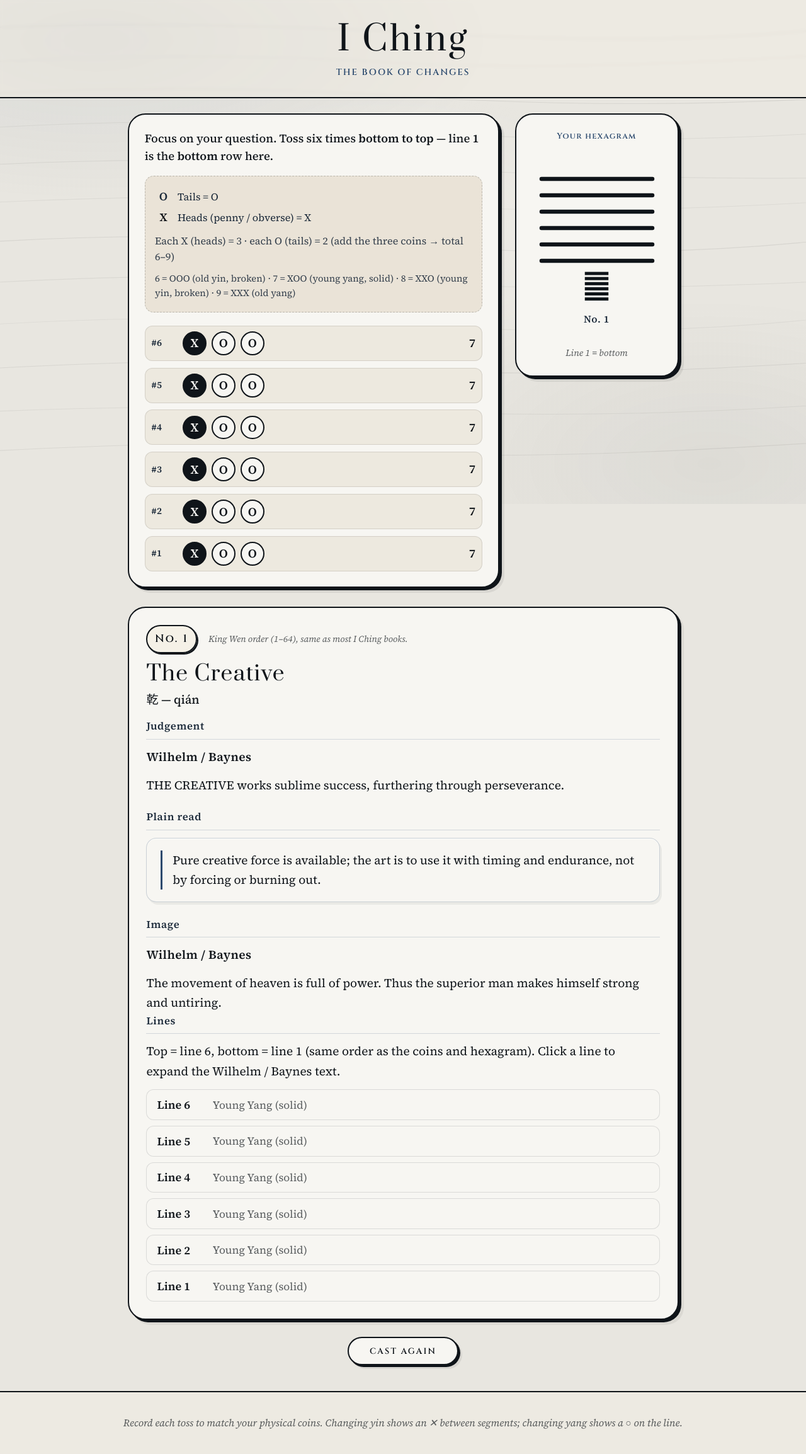
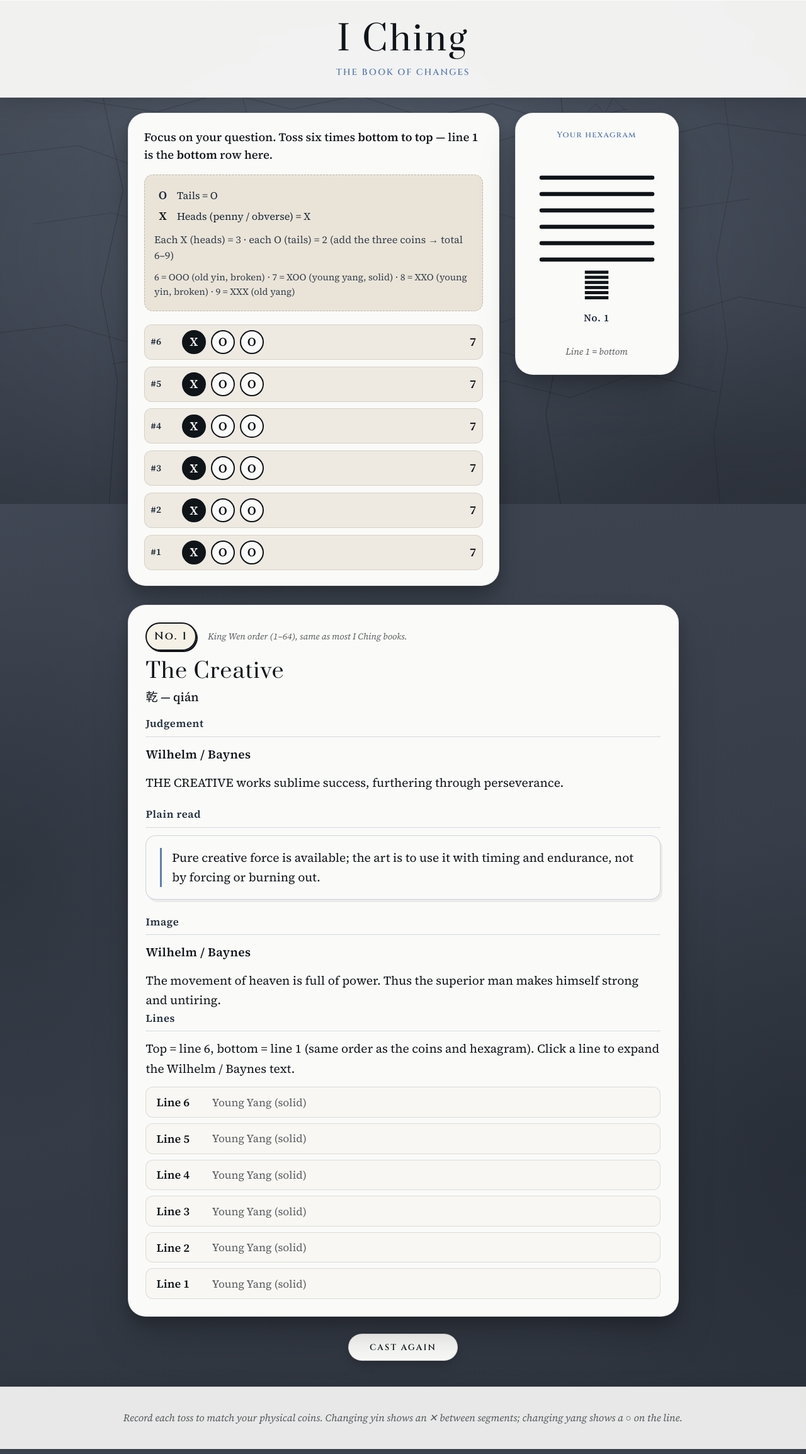
Before and after one commit to grahamgrilli/iching-app, a React (Vite) app: page / in a window 1280 px wide. Shown: the whole page at 63% size. Built offline with nearby package versions, Linux system fonts and the light colour scheme.

Commit message:
Slate cracked backdrop and elevated card shadows

```diff
--- a/src/App.css
+++ b/src/App.css
@@ -1,25 +1,35 @@
-/* Vintage nautical / chart — cream paper, ink linework waves, display serifs */
+/* Slate stone field + lifted paper cards */
 
 .app {
-  --color-bg: #e8e6e0;
+  --color-bg: #3d4450;
   --color-ink: #0f1419;
-  --color-cream: #f7f6f2;
+  --color-cream: #fafaf8;
   --color-ink-muted: rgba(15, 20, 25, 0.68);
   --color-heading: #1a2838;
-  --color-accent: #2c4a6e;
+  --color-accent: #5b7eb3;
   --frame-radius: 28px;
-  --frame-border: 2px solid var(--color-ink);
+  --frame-border: 1px solid rgba(15, 20, 25, 0.1);
+  --card-elevated:
+    0 1px 0 rgba(255, 255, 255, 0.88) inset,
+    0 2px 6px rgba(0, 0, 0, 0.05),
+    0 10px 22px rgba(0, 0, 0, 0.18),
+    0 24px 44px rgba(0, 0, 0, 0.12),
+    0 40px 72px rgba(0, 0, 0, 0.08);
 
   position: relative;
   min-height: 100vh;
   display: flex;
   flex-direction: column;
   color: var(--color-ink);
-  background: var(--color-bg);
+  background:
+    radial-gradient(ellipse 90% 55% at 50% -5%, rgba(120, 132, 148, 0.22) 0%, transparent 52%),
+    radial-gradient(ellipse 70% 45% at 100% 80%, rgba(20, 24, 30, 0.35) 0%, transparent 50%),
+    radial-gradient(ellipse 60% 40% at 0% 60%, rgba(30, 36, 44, 0.4) 0%, transparent 48%),
+    linear-gradient(168deg, #4f5866 0%, #3d4450 38%, #2e343e 100%);
 }
 
-/* Full-bleed wave linework */
-.wave-backdrop {
+/* Fracture linework over slate */
+.crack-backdrop {
   position: fixed;
   inset: 0;
   width: 100%;
@@ -29,21 +39,21 @@
   opacity: 1;
 }
 
-.wave-backdrop path {
-  stroke: var(--color-ink);
+.crack-backdrop-strokes path {
   fill: none;
+  vector-effect: non-scaling-stroke;
 }
 
-/* Soft “illumination” + depth (branch-shadow feel) */
+/* Vignette + slight cool haze */
 .app-shade {
   position: fixed;
   inset: 0;
   z-index: 0;
   pointer-events: none;
   background:
-    radial-gradient(ellipse 85% 55% at 12% 8%, rgba(44, 74, 110, 0.07) 0%, transparent 58%),
-    radial-gradient(ellipse 70% 60% at 88% 92%, rgba(15, 20, 25, 0.05) 0%, transparent 55%),
-    radial-gradient(ellipse 50% 40% at 50% 45%, rgba(247, 246, 242, 0.4) 0%, transparent 65%);
+    radial-gradient(ellipse 100% 80% at 50% 50%, transparent 30%, rgba(10, 12, 16, 0.35) 100%),
+    radial-gradient(ellipse 85% 55% at 12% 8%, rgba(255, 255, 255, 0.04) 0%, transparent 58%),
+    radial-gradient(ellipse 70% 60% at 88% 92%, rgba(0, 0, 0, 0.12) 0%, transparent 55%);
 }
 
 .app-header {
@@ -51,9 +61,13 @@
   z-index: 1;
   padding: 1.75rem 1.25rem 1.5rem;
   text-align: center;
-  border-bottom: var(--frame-border);
-  background: rgba(245, 241, 230, 0.35);
-  backdrop-filter: blur(2px);
+  border-bottom: 1px solid rgba(0, 0, 0, 0.08);
+  background: rgba(252, 252, 250, 0.94);
+  backdrop-filter: blur(10px);
+  box-shadow:
+    0 1px 0 rgba(255, 255, 255, 0.75) inset,
+    0 8px 28px rgba(0, 0, 0, 0.12),
+    0 2px 8px rgba(0, 0, 0, 0.06);
 }
 
 .app-header h1 {
@@ -103,13 +117,12 @@
 }
 
 .casting-panel {
+  position: relative;
   background: var(--color-cream);
   border: var(--frame-border);
   border-radius: var(--frame-radius);
   padding: 1.35rem 1.4rem;
-  box-shadow:
-    4px 4px 0 var(--color-ink),
-    8px 8px 0 rgba(26, 26, 26, 0.07);
+  box-shadow: var(--card-elevated);
 }
 
 .hex-panel {
@@ -324,15 +337,14 @@
 
 /* Interpretation */
 .interpretation {
+  position: relative;
   background: var(--color-cream);
   border: var(--frame-border);
   border-radius: var(--frame-radius);
   padding: 1.5rem 1.55rem;
   margin-bottom: 1.5rem;
   color: var(--color-ink);
-  box-shadow:
-    4px 4px 0 var(--color-ink),
-    8px 8px 0 rgba(26, 26, 26, 0.06);
+  box-shadow: var(--card-elevated);
 }
 
 .hexagram-number-row {
@@ -598,28 +610,32 @@
   letter-spacing: 0.16em;
   text-transform: uppercase;
   background: var(--color-cream);
-  border: 2px solid var(--color-ink);
+  border: 1px solid rgba(15, 20, 25, 0.12);
   border-radius: 999px;
   color: var(--color-ink);
   cursor: pointer;
   box-shadow:
-    3px 3px 0 var(--color-ink),
-    6px 6px 0 rgba(26, 26, 26, 0.07);
+    0 1px 0 rgba(255, 255, 255, 0.85) inset,
+    0 4px 12px rgba(0, 0, 0, 0.12),
+    0 12px 28px rgba(0, 0, 0, 0.1);
   transition:
     transform 0.12s ease,
     box-shadow 0.12s ease;
 }
 
 .cast-again:hover {
-  transform: translate(1px, 1px);
+  transform: translateY(-1px);
   box-shadow:
-    2px 2px 0 var(--color-ink),
-    4px 4px 0 rgba(26, 26, 26, 0.07);
+    0 1px 0 rgba(255, 255, 255, 0.85) inset,
+    0 6px 16px rgba(0, 0, 0, 0.14),
+    0 16px 36px rgba(0, 0, 0, 0.12);
 }
 
 .cast-again:active {
-  transform: translate(3px, 3px);
-  box-shadow: none;
+  transform: translateY(0);
+  box-shadow:
+    0 1px 0 rgba(255, 255, 255, 0.7) inset,
+    0 2px 8px rgba(0, 0, 0, 0.1);
 }
 
 .app-footer {
@@ -631,9 +647,12 @@
   font-size: 0.88rem;
   font-style: italic;
   color: var(--color-ink-muted);
-  border-top: var(--frame-border);
-  background: rgba(245, 241, 230, 0.35);
-  backdrop-filter: blur(2px);
+  border-top: 1px solid rgba(0, 0, 0, 0.08);
+  background: rgba(252, 252, 250, 0.9);
+  backdrop-filter: blur(10px);
+  box-shadow:
+    0 -4px 24px rgba(0, 0, 0, 0.1),
+    0 -1px 0 rgba(255, 255, 255, 0.5) inset;
 }
 
 @media (max-width: 480px) {
--- a/src/App.tsx
+++ b/src/App.tsx
@@ -9,7 +9,7 @@ import {
   binaryToHexagramNumber,
 } from './lib/cast';
 import { getHexagramByBinary } from './data/hexagrams';
-import WaveBackdrop from './components/WaveBackdrop';
+import CrackBackdrop from './components/CrackBackdrop';
 import './App.css';
 
 function App() {
@@ -33,7 +33,7 @@ function App() {
 
   return (
     <div className="app">
-      <WaveBackdrop />
+      <CrackBackdrop />
       <div className="app-shade" aria-hidden />
       <header className="app-header">
         <h1>I Ching</h1>
--- /dev/null
+++ b/src/components/CrackBackdrop.tsx
@@ -0,0 +1,47 @@
+/** Fine fracture lines over slate — reads as weathered stone */
+export default function CrackBackdrop() {
+  const cracks = [
+    'M-40,120 L180,95 L320,140 L480,88 L620,130 L780,70 L920,115 L1080,60 L1220,100 L1480,75',
+    'M200,-20 L185,180 L220,340 L180,520 L210,680 L195,900',
+    'M980,-30 L1005,200 L960,380 L1010,560 L975,740 L1005,920',
+    'M-30,280 L140,260 L280,310 L400,250 L540,290 L680,240 L820,275 L960,230 L1100,265 L1280,220 L1500,250',
+    'M450,-40 L430,160 L470,320 L440,480 L455,640 L430,820 L460,940',
+    'M60,400 L200,380 L340,420 L500,360 L640,400 L780,350 L920,390 L1060,340 L1200,375 L1340,355',
+    'M1320,-50 L1290,140 L1310,300 L1280,460 L1300,620 L1275,780 L1290,940',
+    'M-50,600 L120,580 L260,620 L400,570 L520,605 L680,555 L840,595 L1000,540 L1160,580 L1320,530 L1500,560',
+    'M300,720 L420,700 L540,740 L660,690 L780,725 L900,680 L1020,710 L1140,665 L1280,700',
+    'M150,180 L280,200 L400,165 L520,195 L640,170 L760,210 L880,185 L1000,220 L1120,195',
+    'M700,400 L720,380 L735,405 L750,375 L770,395 L790,360 L810,385',
+    'M400,500 L415,485 L430,505 L445,475 L465,495',
+    'M1050,200 L1065,185 L1080,205 L1095,175 L1115,195',
+    'M200,650 L320,630 L440,660 L560,615 L680,645 L800,605 L920,635',
+    'M550,150 L565,135 L580,155 L595,125 L615,145',
+  ];
+
+  return (
+    <svg
+      className="crack-backdrop"
+      xmlns="http://www.w3.org/2000/svg"
+      viewBox="0 0 1440 900"
+      preserveAspectRatio="xMidYMid slice"
+      aria-hidden
+    >
+      <g
+        fill="none"
+        strokeLinecap="round"
+        strokeLinejoin="round"
+        className="crack-backdrop-strokes"
+      >
+        {cracks.map((d, i) => (
+          <path
+            key={i}
+            d={d}
+            stroke="rgba(12, 14, 18, 0.42)"
+            strokeWidth={i < 3 ? 1.1 : 0.75}
+            opacity={0.55 + (i % 5) * 0.05}
+          />
+        ))}
+      </g>
+    </svg>
+  );
+}
--- a/src/components/WaveBackdrop.tsx
+++ /dev/null
@@ -1,37 +0,0 @@
-/** Thin linework waves — continuous curves, nautical / vintage print feel */
-export default function WaveBackdrop() {
-  const w = 1.15;
-
-  const paths = [
-    'M-80,168 Q320,142 720,168 T1520,168',
-    'M-80,228 Q340,198 720,228 T1520,228',
-    'M-80,292 Q300,268 720,292 T1520,310',
-    'M-80,358 Q360,332 700,356 T1520,348',
-    'M-80,428 Q280,398 720,428 T1520,412',
-    'M-80,498 Q380,470 700,492 T1520,488',
-    'M-80,572 Q320,542 740,568 T1520,548',
-    'M-80,648 Q400,618 680,642 T1520,628',
-    'M-80,722 Q340,702 720,718 T1520,702',
-    'M-80,792 Q420,762 660,786 T1520,768',
-    'M-80,112 Q360,88 680,108 T1520,92',
-    'M-80,52 Q280,32 760,58 T1520,42',
-  ];
-
-  const opacities = [0.07, 0.055, 0.065, 0.05, 0.075, 0.06, 0.045, 0.07, 0.055, 0.065, 0.05, 0.08];
-
-  return (
-    <svg
-      className="wave-backdrop"
-      xmlns="http://www.w3.org/2000/svg"
-      viewBox="0 0 1440 880"
-      preserveAspectRatio="xMidYMid slice"
-      aria-hidden
-    >
-      <g fill="none" strokeWidth={w} strokeLinecap="round" strokeLinejoin="round" className="wave-backdrop-strokes">
-        {paths.map((d, i) => (
-          <path key={i} d={d} opacity={opacities[i % opacities.length]} />
-        ))}
-      </g>
-    </svg>
-  );
-}
--- a/src/index.css
+++ b/src/index.css
@@ -3,12 +3,12 @@
 }
 
 :root {
-  --color-bg: #e8e6e0;
+  --color-bg: #3d4450;
   --color-ink: #0f1419;
-  --color-cream: #f7f6f2;
+  --color-cream: #fafaf8;
   --color-ink-muted: rgba(15, 20, 25, 0.68);
   --color-heading: #1a2838;
-  --color-accent: #2c4a6e;
+  --color-accent: #5b7eb3;
   --font-display: 'Prata', 'Times New Roman', serif;
   --font-body: 'Source Serif 4', Georgia, 'Times New Roman', serif;
   --font-label: 'Cinzel', Georgia, serif;
```
Also changed, not shown: 4 other files (tests, documents, lock files or other folders).
